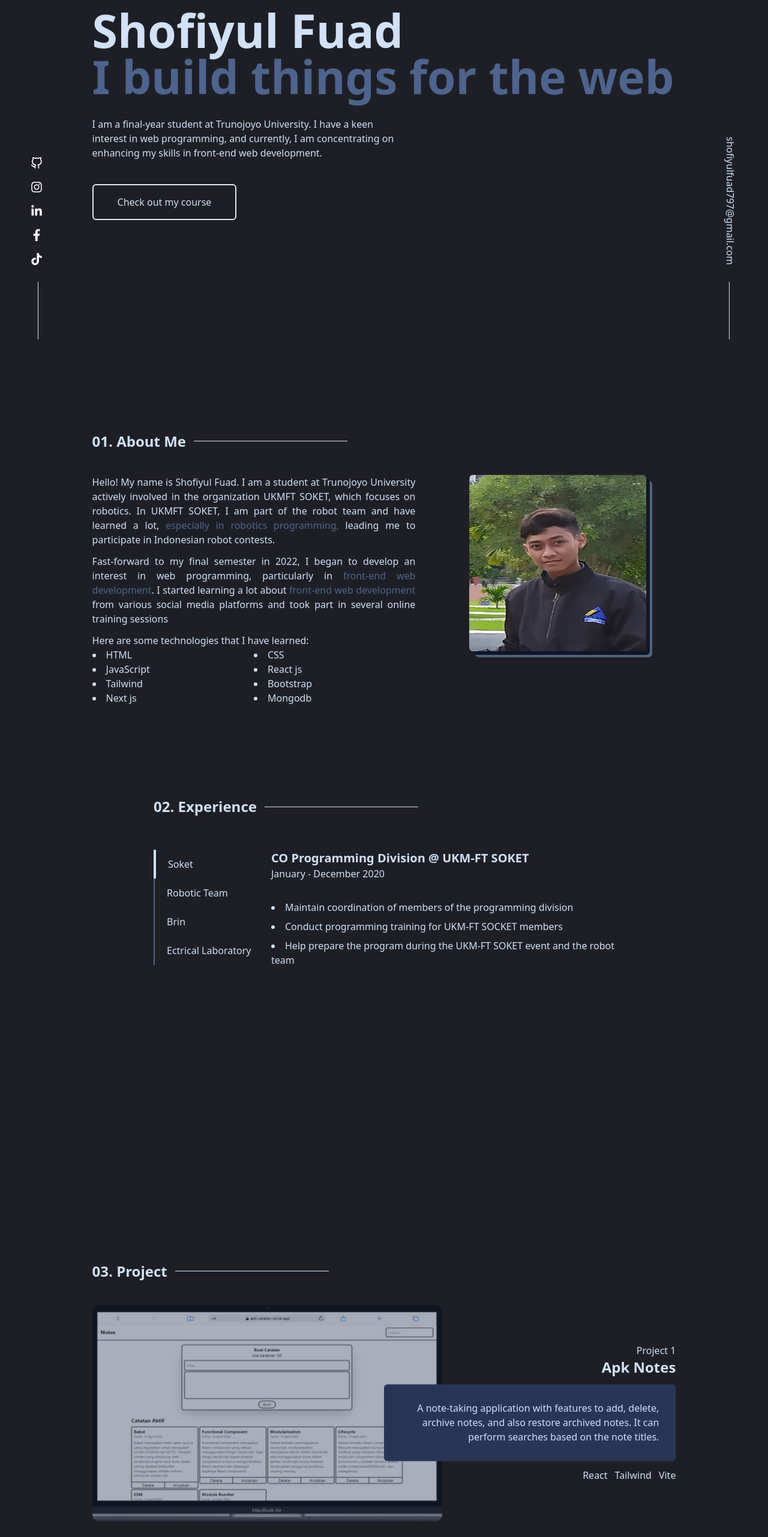
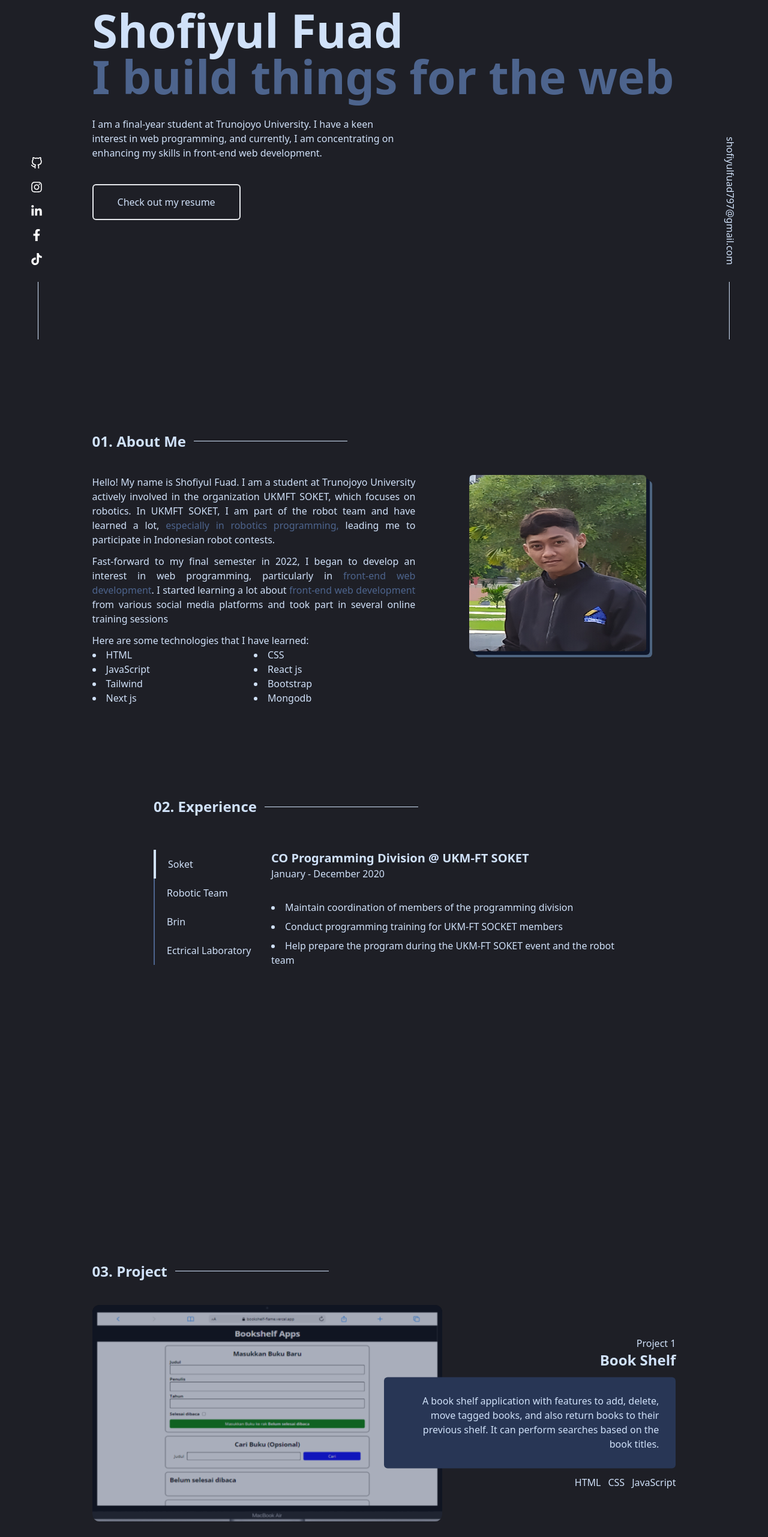
Before and after one commit to eengsf/portfolio, a React (Vite) app: page / in a window 1280 px wide. Shown: the part 234-2797 px from the top of the page at 60% size. Built offline with nearby package versions, Linux system fonts and the light colour scheme.

Commit message:
menambahkan project baru

```diff
--- a/src/components/Home.jsx
+++ b/src/components/Home.jsx
@@ -1,20 +1,33 @@
-
 export default function Home() {
   return (
     <>
-         <div id="home" className="flex flex-col h-screen md:px-[12%] px-[6%] justify-center">
+      <div
+        id="home"
+        className="flex flex-col h-screen md:px-[12%] px-[6%] justify-center">
         <div className="pb-5">
           <p className="text-lg text-[#d0e1f9]">Hi, my name is</p>
         </div>
         <div className="pb-7">
-               <h1 className="md:text-[6vw] text-[9vw] font-bold text-[#d0e1f9] sm:leading-none ">Shofiyul Fuad</h1>
-               <h1 className="md:text-[6vw] text-[9vw] font-bold text-[#4d648d] sm:leading-none leading-10">I build things for the web</h1>
+          <h1 className="md:text-[6vw] text-[9vw] font-bold text-[#d0e1f9] sm:leading-none ">
+            Shofiyul Fuad
+          </h1>
+          <h1 className="md:text-[6vw] text-[9vw] font-bold text-[#4d648d] sm:leading-none leading-10">
+            I build things for the web
+          </h1>
         </div>
         <div className="mb-10 max-w-lg">
-               <p className="text-[#d0e1f9]">I am a final-year student at Trunojoyo University. I have a keen interest in web programming, and currently, I am concentrating on enhancing my skills in front-end web development.</p>
+          <p className="text-[#d0e1f9]">
+            I am a final-year student at Trunojoyo University. I have a keen
+            interest in web programming, and currently, I am concentrating on
+            enhancing my skills in front-end web development.
+          </p>
         </div>
         <div className="">
-               <button className="border-2 text-[#d0e1f9] px-10 py-4 rounded-md hover:[box-shadow:_4px_4px_0_rgb(204,168,135)]">Check out my course</button>
+          <a href="https://drive.google.com/file/d/1fCcf-6tXc03emazKexw06GOj4KV8jzH7/view?usp=sharing">
+            <button className="border-2 text-[#d0e1f9] px-10 py-4 rounded-md hover:[box-shadow:_4px_4px_0_rgb(204,168,135)]">
+              Check out my resume
+            </button>
+          </a>
         </div>
       </div>
     </>
--- a/src/components/Info.jsx
+++ b/src/components/Info.jsx
@@ -9,18 +9,46 @@ export default function Info() {
     <>
       <div className="md:fixed md:block hidden mt-[35vh] left-0 bottom-0 ms-[4vw] z-50">
         <ul>
-               <li className='mb-5 list-none'><a href="https://github.com/eengsf"><FiGithub size={20} color="white" /></a></li>
-               <li className='mb-5 list-none'><a href=""><FaInstagram size={20} color='white' /></a></li>
-               <li className='mb-5 list-none'><a href="https://www.linkedin.com/in/shofiyul-fuad-b8836628b/"><FaLinkedinIn size={20} color="white" /></a></li>
-               <li className='mb-5 list-none'><a href=""><FaFacebookF size={20} color="white" /></a></li>
-               <li className='mb-7 list-none'><a href="https://www.tiktok.com/@eengsf_?_t=8ia5kTpOlQf&_r=1"><SiTiktok size={20} color='white' /></a></li>
-               <li className='ms-[12px] list-none'><span className='block w-[1px] h-24 bg-[#d0e1f9]'></span></li>
+          <li className="mb-5 list-none">
+            <a href="https://github.com/eengsf">
+              <FiGithub size={20} color="white" />
+            </a>
+          </li>
+          <li className="mb-5 list-none">
+            <a href="https://www.instagram.com/eengsf_/">
+              <FaInstagram size={20} color="white" />
+            </a>
+          </li>
+          <li className="mb-5 list-none">
+            <a href="https://www.linkedin.com/in/shofiyul-fuad-b8836628b/">
+              <FaLinkedinIn size={20} color="white" />
+            </a>
+          </li>
+          <li className="mb-5 list-none">
+            <a href="">
+              <FaFacebookF size={20} color="white" />
+            </a>
+          </li>
+          <li className="mb-7 list-none">
+            <a href="https://www.tiktok.com/@eengsf_?_t=8ia5kTpOlQf&_r=1">
+              <SiTiktok size={20} color="white" />
+            </a>
+          </li>
+          <li className="ms-[12px] list-none">
+            <span className="block w-[1px] h-24 bg-[#d0e1f9]"></span>
+          </li>
         </ul>
       </div>
       <div className="md:fixed md:block hidden mt-[35vh] right-0 bottom-0 me-[4vw]">
-            <ul className=''>
-               <li className='list-none writing-vertical mb-7'><a href="" className='text-[#d0e1f9]'>shofiyulfuad797@gmail.com</a></li>
-               <li className='list-none ms-[10px]'><span className='block w-[1px] h-24 bg-[#d0e1f9]'></span></li>
+        <ul className="">
+          <li className="list-none writing-vertical mb-7">
+            <a href="" className="text-[#d0e1f9]">
+              shofiyulfuad797@gmail.com
+            </a>
+          </li>
+          <li className="list-none ms-[10px]">
+            <span className="block w-[1px] h-24 bg-[#d0e1f9]"></span>
+          </li>
         </ul>
       </div>
     </>
--- a/src/components/Project.jsx
+++ b/src/components/Project.jsx
@@ -1,93 +1,68 @@
-import apkcatatan from '../assets/apkcatatan.png'
-import bookShelf from '../assets/bookShelf.png'
-import animeList from '../assets/anime.png'
+import SubProject from "./SubProject";
+import apkcatatan from "../assets/apkcatatan.png";
+import bookShelf from "../assets/bookShelf.png";
+import animeList from "../assets/anime.png";
+import topiclist from "../assets/topicList.png";
+
+const value1 = {
+  no: "1",
+  nama: "Book Shelf",
+  paragraf: `A book shelf application with features to add, delete, move tagged
+   books, and also return books to their previous shelf. It can perform
+   searches based on the book titles.`,
+  link: "https://bookshelf-flame.vercel.app/",
+  lists: ["HTML", "CSS", "JavaScript"],
+  asset: bookShelf,
+};
+
+const value2 = {
+  no: "2",
+  nama: "Apk Notes",
+  paragraf: `A note-taking application with features to add, delete, archive
+              notes, and also restore archived notes. It can perform searches
+              based on the note titles.`,
+  link: "https://apk-catatan.vercel.app/",
+  lists: ["React", "Tailwindcss", "Vite"],
+  asset: apkcatatan,
+};
+
+const value3 = {
+  no: "3",
+  nama: "Anime Lists App",
+  paragraf: `This application is a simple project that utilizes an API to
+  display Anime data. The application is built using Next.js and
+  Tailwind CSS.`,
+  link: "https://anime-list-eengsf.vercel.app/",
+  lists: ["Next js", "Tailwindcss"],
+  asset: animeList,
+};
+
+const value4 = {
+  no: "4",
+  nama: "Topic Lists App",
+  paragraf: `This application is a simple project that features CRUD (Create, Read, Update, Delete) operations using Next.js, Tailwind CSS, and MongoDB as its database.`,
+  link: "https://cobafullstack.vercel.app/",
+  lists: ["Next js", "Tailwindcss", "MongoBD"],
+  asset: topiclist,
+};
 
 export default function Project() {
   return (
     <>
-         <div id="project" className="flex flex-col md:px-[12%] px-[6%] py-[10%] gap-10">
+      <div
+        id="project"
+        className="flex flex-col md:px-[12%] px-[6%] py-[10%] gap-10">
         <div className="flex items-center">
-               <h1 className="text-[#d0e1f9] me-[1vw] text-2xl font-bold">03. Project</h1>
+          <h1 className="text-[#d0e1f9] me-[1vw] text-2xl font-bold">
+            03. Project
+          </h1>
           <span className="w-64 h-[1px] bg-[#d0e1f9]"></span>
         </div>
 
-            <div className="text-[#d0e1f9] grid grid-cols-5 relative md:bg-none bg-image">
-               <div className='absolute top-0 left-0 w-full h-full rounded-xl bg-[#283655] md:opacity-0 opacity-90 hover:opacity-0'></div>
-               <div className="md:relative md:block hidden md:col-span-3 col-span-5 items-center">
-                  <a href="https://apk-catatan.vercel.app/">
-                     <img src={apkcatatan} alt="" className='w-full rounded-xl' />
-                     <div className='absolute top-0 left-0 w-full h-full rounded-xl bg-[#283655] md:opacity-40 opacity-90 hover:opacity-0'></div>
-                  </a>
-               </div>
-               <div className="md:absolute md:col-span-2 col-span-5 flex flex-col md:justify-center lg:w-[50%] md:w-[65%] w-full h-full md:text-end md:top-1/2 md:right-0 md:transform md:-translate-y-1/2 rounded-lg md:p-0 p-10 gap-3 z-40">
-                  <div>
-                     <h1>Project 1</h1>
-                     <a href="https://apk-catatan.vercel.app/">
-                        <h1 className='text-2xl font-bold'>Apk Notes</h1>
-                     </a>
-                  </div>
-                  <div className='md:bg-[#283655] md:py-7 md:px-7 rounded-md'>
-                     <p>
-                        A note-taking application with features to add, delete, archive notes, and also restore archived notes. It can perform searches based on the note titles.</p>
-                  </div>
-                  <div className='flex md:justify-end items-center list-none gap-3'>
-                     <li>React</li>
-                     <li>Tailwind</li>
-                     <li>Vite</li>
-                  </div>
-               </div>
-            </div>
-            <div className="text-[#d0e1f9] grid grid-cols-5 relative md:bg-none bg-image">
-               <div className='absolute top-0 left-0 w-full h-full rounded-xl bg-[#283655] md:opacity-0 opacity-90 hover:opacity-0'></div>
-               <div className="md:absolute md:col-span-2 col-span-5 flex flex-col md:justify-center lg:w-[50%] md:w-[65%] w-full h-full text-start md:top-1/2 md:left-0 md:transform md:-translate-y-1/2 rounded-lg md:p-0 p-10 gap-3 z-40">
-                  <div>
-                     <h1>Project 2</h1>
-                     <a href="https://bookshelf-flame.vercel.app/">
-                        <h1 className='text-2xl font-bold'>BookShelf</h1>
-                     </a>
-                  </div>
-                  <div className='md:bg-[#283655] md:py-7 md:px-7 rounded-md'>
-                     <p>A bookshelf application with features to add, delete, move tagged books, and also return books to their previous shelf. It can perform searches based on the book titles.</p>
-                  </div>
-                  <div className='flex justify-start items-center list-none gap-3'>
-                     <li>HTML</li>
-                     <li>CSS</li>
-                     <li>JavaScript</li>
-                  </div>
-               </div>
-               <div className="md:relative md:block hidden md:col-span-3 col-span-5 items-center md:col-end-6">
-                  <a href="https://bookshelf-flame.vercel.app/">
-                     <img src={bookShelf} alt="" className='w-full rounded-xl' />
-                     <div className='absolute top-0 left-0 w-full h-full rounded-xl bg-[#283655] md:opacity-40 opacity-90 hover:opacity-0'></div>
-                  </a>
-               </div>
-            </div>
-
-            <div className="text-[#d0e1f9] grid grid-cols-5 relative md:bg-none bg-image">
-               <div className='absolute top-0 left-0 w-full h-full rounded-xl bg-[#283655] md:opacity-0 opacity-90 hover:opacity-0'></div>
-               <div className="md:relative md:block hidden md:col-span-3 col-span-5 items-center">
-                  <a href="https://anime-list-eengsf.vercel.app/">
-                     <img src={animeList} alt="" className='w-full rounded-xl' />
-                     <div className='absolute top-0 left-0 w-full h-full rounded-xl bg-[#283655] md:opacity-40 opacity-90 hover:opacity-0'></div>
-                  </a>
-               </div>
-               <div className="md:absolute md:col-span-2 col-span-5 flex flex-col md:justify-center lg:w-[50%] md:w-[65%] w-full h-full md:text-end md:top-1/2 md:right-0 md:transform md:-translate-y-1/2 rounded-lg md:p-0 p-10 gap-3 z-40">
-                  <div>
-                     <h1>Project 3</h1>
-                     <a href="https://anime-list-eengsf.vercel.app/">
-                        <h1 className='text-2xl font-bold'>Anime List App</h1>
-                     </a>
-                  </div>
-                  <div className='md:bg-[#283655] md:py-7 md:px-7 rounded-md'>
-                     <p>
-                     This application is a simple project that utilizes an API to display Anime data. The application is built using Next.js and Tailwind CSS.</p>
-                  </div>
-                  <div className='flex md:justify-end items-center list-none gap-3'>
-                     <li>Next js</li>
-                     <li>Tailwind</li>
-                  </div>
-               </div>
-            </div>
+        <SubProject gambar={true} value={value1} />
+        <SubProject gambar={false} value={value2} />
+        <SubProject gambar={true} value={value3} />
+        <SubProject gambar={false} value={value4} />
       </div>
     </>
   );
--- /dev/null
+++ b/src/components/SubGambarKanan.jsx
@@ -0,0 +1,28 @@
+export default function SubGambarKanan({ asset, value }) {
+  return (
+    <>
+      <div className="md:absolute md:col-span-2 col-span-5 flex flex-col md:justify-center lg:w-[50%] md:w-[65%] w-full h-full text-start md:top-1/2 md:left-0 md:transform md:-translate-y-1/2 rounded-lg md:p-0 p-10 gap-3 z-40">
+        <div>
+          <h1>Project {value.no}</h1>
+          <a href={value.link}>
+            <h1 className="text-2xl font-bold">{value.nama}</h1>
+          </a>
+        </div>
+        <div className="md:bg-[#283655] md:py-7 md:px-7 rounded-md">
+          <p>{value.paragraf}</p>
+        </div>
+        <div className="flex justify-start items-center list-none gap-3">
+          {value.lists.map((list, index) => (
+            <li key={index}>{list}</li>
+          ))}
+        </div>
+      </div>
+      <div className="md:relative md:block hidden md:col-span-3 col-span-5 items-center md:col-end-6">
+        <a href={value.link}>
+          <img src={value.asset} alt="" className="w-full rounded-xl" />
+          <div className="absolute top-0 left-0 w-full h-full rounded-xl bg-[#283655] md:opacity-40 opacity-90 hover:opacity-0"></div>
+        </a>
+      </div>
+    </>
+  );
+}
--- /dev/null
+++ b/src/components/SubGambarKiri.jsx
@@ -0,0 +1,28 @@
+export default function SubGambarKiri({ value }) {
+  return (
+    <>
+      <div className="md:relative md:block hidden md:col-span-3 col-span-5 items-center">
+        <a href={value.link}>
+          <img src={value.asset} alt="" className="w-full rounded-xl" />
+          <div className="absolute top-0 left-0 w-full h-full rounded-xl bg-[#283655] md:opacity-40 opacity-90 hover:opacity-0"></div>
+        </a>
+      </div>
+      <div className="md:absolute md:col-span-2 col-span-5 flex flex-col md:justify-center lg:w-[50%] md:w-[65%] w-full h-full md:text-end md:top-1/2 md:right-0 md:transform md:-translate-y-1/2 rounded-lg md:p-0 p-10 gap-3 z-40">
+        <div>
+          <h1>Project {value.no}</h1>
+          <a href={value.link}>
+            <h1 className="text-2xl font-bold">{value.nama}</h1>
+          </a>
+        </div>
+        <div className="md:bg-[#283655] md:py-7 md:px-7 rounded-md">
+          <p>{value.paragraf}</p>
+        </div>
+        <div className="flex md:justify-end items-center list-none gap-3">
+          {value.lists.map((list, index) => (
+            <li key={index}>{list}</li>
+          ))}
+        </div>
+      </div>
+    </>
+  );
+}
--- /dev/null
+++ b/src/components/SubProject.jsx
@@ -0,0 +1,18 @@
+import SubGambarKanan from "./SubGambarKanan";
+import SubGambarKiri from "./SubGambarKiri";
+
+export default function SubProject({ gambar, value }) {
+  return (
+    <>
+      <div className="text-[#d0e1f9] grid grid-cols-5 relative md:bg-none bg-image">
+        <div className="absolute top-0 left-0 w-full h-full rounded-xl bg-[#283655] md:opacity-0 opacity-90 hover:opacity-0"></div>
+
+        {gambar ? (
+          <SubGambarKiri value={value} />
+        ) : (
+          <SubGambarKanan value={value} />
+        )}
+      </div>
+    </>
+  );
+}
```
Also changed, not shown: src/assets/topicList.png (added). Lines whose indentation alone changed are shown as unchanged.
